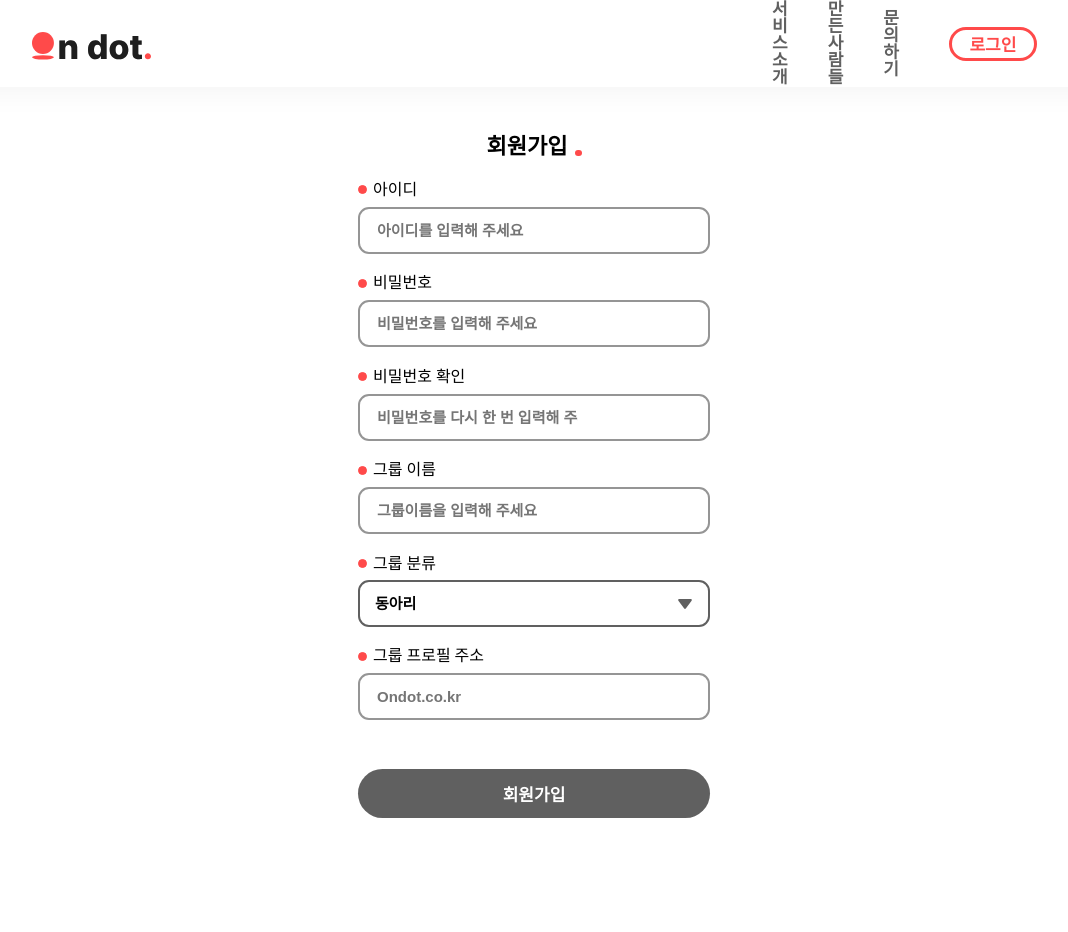
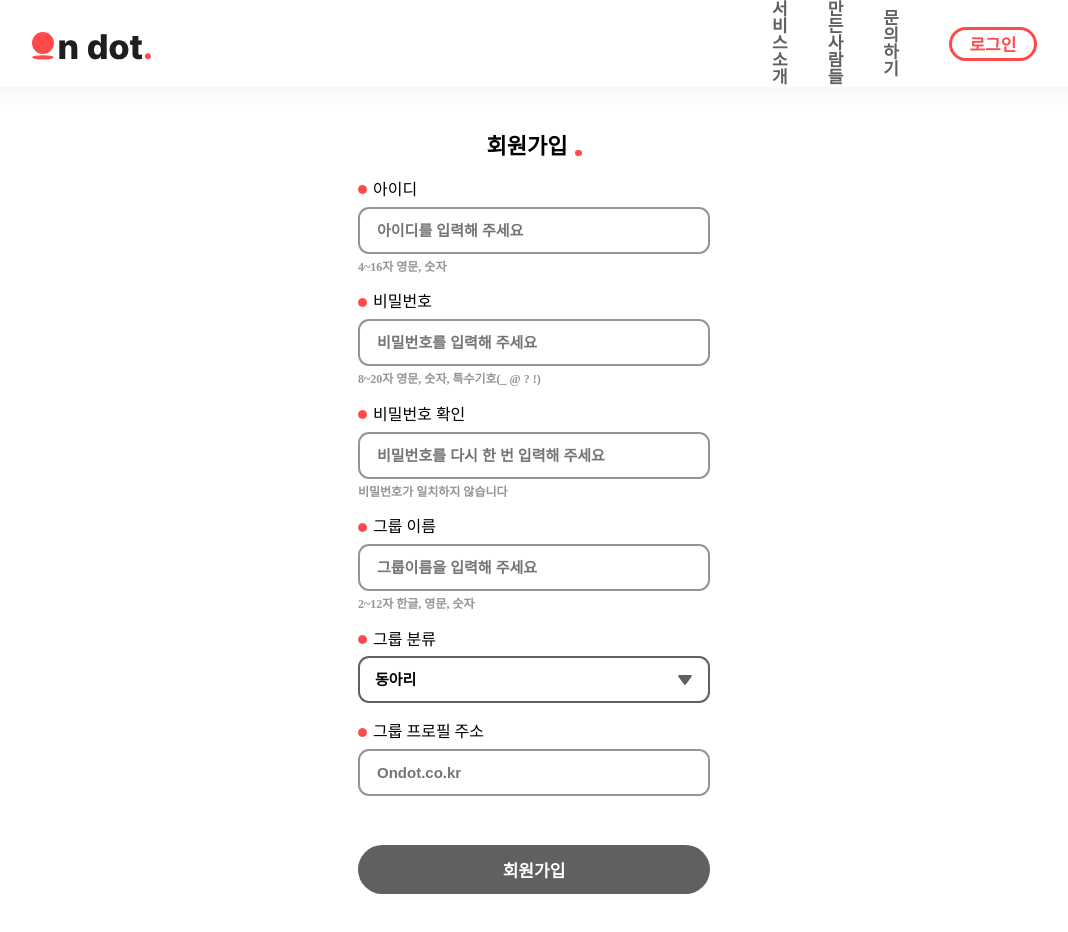
Before and after one commit to Team-OnDot/OnDot-Frontend, a React (Create React App) app: page /sign-up-id in a window 1280 px wide. Shown: the top 932 px of the page, without its empty margins (106-1174 px from the left). Built offline with nearby package versions, Linux system fonts and the light colour scheme; a web font is replaced by a local one.

Commit message:
[FEAT]#17 회원가입 유효성 검사 구현

```diff
--- a/src/components/login/LoginForm.style.ts
+++ b/src/components/login/LoginForm.style.ts
@@ -39,13 +39,13 @@ export const formHeaderText = styled.div`
 `;
 
 //입력 박스
-export const loginInputBox = styled.div<{toggle:boolean}>`
+export const loginInputBox = styled.div<{toggle:boolean, color: string}>`
     display: flex;
     margin-top: 9px;
     width: 352px;
     height: 47px;
     border-radius: 11px;
-    border: 2px solid ${props=>(props.toggle ? `${props.theme.colors.gray2}`: `${props.theme.colors.gray4}`)};
+    border: 2px solid ${props=>(props.toggle ? props.color: `${props.theme.colors.gray4}`)};
     color: ${props=>(props.toggle ? `${props.theme.colors.gray1}`: `${props.theme.colors.gray2}`)};
 `;
 
@@ -54,7 +54,9 @@ export const loginInput = styled.input`
     font-size: 15px;
     margin-left: 15px;
     border: none;
+    border-radius: 11px;
     font-weight: 600;
+    width: 352px;
 `;
 
 //입력 취소 버튼
--- a/src/components/login/LoginForm.tsx
+++ b/src/components/login/LoginForm.tsx
@@ -68,7 +68,7 @@ function LoginForm() {
                     <S.ellipse></S.ellipse>
                     <S.formHeaderText>아이디</S.formHeaderText>
                 </S.formHeader>
-                <S.loginInputBox toggle={checkId}>
+                <S.loginInputBox toggle={checkId} color={""}>
                     <S.loginInput
                         id="userId"
                         type="id"
@@ -93,7 +93,7 @@ function LoginForm() {
                     <S.ellipse></S.ellipse>
                     <S.formHeaderText>비밀번호</S.formHeaderText>
                 </S.formHeader>
-                <S.loginInputBox toggle={checkPw}>
+                <S.loginInputBox toggle={checkPw} color={""}>
                     <S.loginInput
                         id="userPw"
                         type="password"
--- a/src/components/signUp/SignUpForm.style.ts
+++ b/src/components/signUp/SignUpForm.style.ts
@@ -59,12 +59,14 @@ export const groupTypeUl = styled.ul<{toggle:boolean}>`
 export const groupTypeLi = styled.li`
     font-size: 15px;
     font-weight: 600;
-    height: 45.5px;
+    height: 45px;
     padding: 15px 15px;
+    color: ${props => props.theme.colors.gray2};
 
     //마우스 닿으면 색변경
     &:hover{
         background: ${props => props.theme.colors.red4};
+        color: ${props => props.theme.colors.gray1};
     }
 `;
 
@@ -94,3 +96,22 @@ export const signUpBtn = styled.button<{toggle: boolean}>`
     border-radius: 30px;
     background: ${props=>(props.toggle ? `${props.theme.colors.red1}`: `${props.theme.colors.gray2}`)};
 `;
+
+//에러메세지
+export const errorMessage = styled.div`
+    font-size: 12px;
+    font-weight: 600;
+    margin-top: 7px;
+`;
+
+//헬퍼메시지
+export const heplerText = styled.text<{error:boolean}>`
+    color: ${props => props.theme.colors.gray4};
+    display: ${props => props.error ? 'none' : null};
+`;
+
+//에러메시지
+export const errorText = styled.text<{error:boolean}>`
+    color: ${props => props.theme.colors.red1};
+    display: ${props => props.error ? null : 'none'};
+`;
--- a/src/components/signUp/SignUpForm.tsx
+++ b/src/components/signUp/SignUpForm.tsx
@@ -3,6 +3,7 @@ import * as S from './SignUpForm.style';
 import GroupType from './GroupType';
 import {useForm} from 'react-hook-form';
 import { useState, useEffect } from 'react';
+import { getValue } from '@testing-library/user-event/dist/utils';
 
 function SignUpForm(){
 
@@ -19,9 +20,12 @@ function SignUpForm(){
         register,
         handleSubmit,
         watch,
+        setError,
         resetField,
+        clearErrors,
+        getValues,
         formState: { errors },
-    } = useForm<FormValue>();
+    } = useForm<FormValue>({ mode: 'onBlur' });
 
     //버튼 활성화 변수
     const [isActive, setIsActive] = useState(false);
@@ -33,72 +37,69 @@ function SignUpForm(){
     const onChangeGroupName = watch("groupName")?.length ?? 0;
     const onChangeGroupProfile = watch("groupProfile")?.length ?? 0;
 
-    const [checkId, setCheckId] = useState(false);
-    const [checkPw, setCheckPw] = useState(false);
-    const [checkPwCheck, setCheckPwCheck] = useState(false);
-    const [checkGroupName, setCheckGroupName] = useState(false);
-    const [checkGroupProfile, setCheckGroupProfile] = useState(false);
+    //비밀번호 일치 확인
+    useEffect(() => {
+
+        if (watch('userPw') !== watch('pwCheck') && watch('pwCheck')) {
+            setError('pwCheck', {
+                type: 'password-mismatch',
+                message: '비밀번호가 일치하지 않습니다'
+            })
+            } else { // 비밀번호 일치시 오류 제거
+            clearErrors('pwCheck');
+            }
+        }, [watch('userPw'), watch('pwCheck')])
 
 
-    //회원가입 버튼 활성화
+     //회원가입 버튼 활성화
+    const watchAll = Object.values(watch());
     useEffect(() => {
-        //다 입력되면 버튼 색 활성화
-        if(onChangeId > 0 && onChangePw > 0 && onChangePwCheck > 0 &&
-            onChangeGroupName && onChangeGroupProfile)
-            setIsActive(true);
-        else
-            setIsActive(false);
-
-        //입력된 박스 border색 변경
-        if(onChangeId > 0)
-            setCheckId(true);
-        else
-            setCheckId(false);
-
-        if(onChangePw > 0)
-            setCheckPw(true);
-        else
-            setCheckPw(false);
-
-        if(onChangePwCheck > 0)
-            setCheckPwCheck(true);
-        else
-            setCheckPwCheck(false);
-
-        if(onChangeGroupName > 0)
-            setCheckGroupName(true);
-        else
-            setCheckGroupName(false);
-
-        if(onChangeGroupProfile > 0)
-            setCheckGroupProfile(true);
-        else
-            setCheckGroupProfile(false);
-    });
+        if (watchAll.every((el) => el)) {
+        setIsActive(true);
+        } else {
+        setIsActive(false);
+        }
+    }, [watchAll]);
 
     //입력 취소 버튼
     const removeInput = (name:any) => {
         resetField(name);
     }
 
+    //값이 다 정상적으로 입력되었을 때 실행되는 함수
+    const onValid = (data: FormValue) => {
+        console.log("성공");
+        console.log(data);
+      };
+
+    //값이 다 비정상적으로 입력되었을 때 실행되는 함수
+    const onError = (error:any) => {
+        console.log(error);
+    };
+
     return(
-        <L.loginForm>
+        <L.loginForm onSubmit={handleSubmit(onValid, onError)}>
 
+            {/*아이디*/}
             <L.idForm>
                 <L.formHeader>
                     <L.ellipse></L.ellipse>
                     <L.formHeaderText>아이디</L.formHeaderText>
                 </L.formHeader>
-                <L.loginInputBox toggle={checkId}>
+                <L.loginInputBox
+                    toggle={onChangeId > 0 ? true: false || errors.userId ? true: false}
+                    color={errors.userId ? '#FF4A4A': '#606060'}
+                >
                     <L.loginInput
                         id="userId"
-                        type="id"
+                        type="text"
                         placeholder="아이디를 입력해 주세요"
                         {...register("userId",{
                             required: true,
-                            maxLength: 16,
-                            minLength: 4,
-                            pattern: /^[a-zA-Z0-9]{4,12}$/,
+                            pattern: {
+                                value: /^[a-zA-Z0-9]{4,16}$/,
+                                message: "4~16자 영문, 숫자"
+                            },
                         })}
                     />
                     {onChangeId > 0 &&
@@ -108,22 +109,32 @@ function SignUpForm(){
                         />
                     }
                 </L.loginInputBox>
+                <S.errorMessage>
+                    {onChangeId === 0 && <S.heplerText error={errors.userId ? true : false}>4~16자 영문, 숫자</S.heplerText>}
+                    <S.errorText error={errors.userId ? true : false}>4~16자 영문, 숫자</S.errorText>
+                </S.errorMessage>
             </L.idForm>
 
+            {/*비밀번호*/}
             <L.pwForm>
                 <L.formHeader>
                     <L.ellipse></L.ellipse>
                     <L.formHeaderText>비밀번호</L.formHeaderText>
                 </L.formHeader>
-                <L.loginInputBox toggle={checkPw}>
+                <L.loginInputBox
+                    toggle={onChangePw > 0 ? true: false || errors.userPw ? true: false}
+                    color={errors.userPw ? '#FF4A4A': '#606060'}
+                >
                     <L.loginInput
                         id="userPw"
                         type="password"
                         placeholder="비밀번호를 입력해 주세요"
                         {...register("userPw",{
                             required: true,
-                            maxLength: 20,
-                            pattern: /^[A-Za-z0-9]{6,20}$/,
+                            pattern: {
+                                value:/^[a-z0-9#?!@$%^&*-](?=.*?[a-z])(?=.*?[0-9])(?=.*?[#?!@$ %^&*-])[a-z0-9#?!@$%^&*-]{8,20}$/,
+                                message: "8~20자 영문, 숫자, 특수기호(_ @ ? !)"
+                            },
                         })}
                     />
                     {onChangePw > 0 &&
@@ -133,20 +144,35 @@ function SignUpForm(){
                         />
                     }
                 </L.loginInputBox>
+                <S.errorMessage>
+                    {onChangePw === 0 && <S.heplerText error={errors.userPw ? true : false}>8~20자 영문, 숫자, 특수기호(_ @ ? !)</S.heplerText>}
+                    <S.errorText error={errors.userPw ? true : false}>8~20자 영문, 숫자, 특수기호(_ @ ? !)</S.errorText>
+                </S.errorMessage>
             </L.pwForm>
 
-
+            {/*비밀번호 확인*/}
             <L.pwForm>
                 <L.formHeader>
                     <L.ellipse></L.ellipse>
                     <L.formHeaderText>비밀번호 확인</L.formHeaderText>
                 </L.formHeader>
-                <L.loginInputBox toggle={checkPwCheck}>
+                <L.loginInputBox
+                    toggle={onChangePwCheck > 0 ? true: false || errors.pwCheck ? true: false}
+                    color={errors.pwCheck ? '#FF4A4A': '#606060'}
+                >
                     <L.loginInput
                         id="pwCheck"
                         type="password"
                         placeholder="비밀번호를 다시 한 번 입력해 주세요"
-                        {...register("pwCheck")}
+                        {...register("pwCheck",{
+                            required: true,
+                            validate: {
+                                matchPassword: (value) => {
+                                  const { userPw } = getValues();
+                                  return userPw === value || '비밀번호가 일치하지 않습니다'
+                                }
+                            }
+                        })}
                     />
                     {onChangePwCheck > 0 &&
                         <L.inputCancelBtn
@@ -155,19 +181,33 @@ function SignUpForm(){
                         />
                     }
                 </L.loginInputBox>
+                <S.errorMessage>
+                    {onChangePwCheck === 0 && <S.heplerText error={errors.pwCheck ? true : false}>비밀번호가 일치하지 않습니다</S.heplerText>}
+                    <S.errorText error={errors.pwCheck ? true : false}>{errors?.pwCheck?.message}</S.errorText>
+                </S.errorMessage>
             </L.pwForm>
 
+            {/*그룹 이름*/}
             <L.pwForm>
                 <L.formHeader>
                     <L.ellipse></L.ellipse>
                     <L.formHeaderText>그룹 이름</L.formHeaderText>
                 </L.formHeader>
-                <L.loginInputBox toggle={checkGroupName}>
+                <L.loginInputBox
+                    toggle={onChangeGroupName > 0 ? true: false || errors.groupName ? true: false}
+                    color={errors.groupName ? '#FF4A4A': '#606060'}
+                >
                     <L.loginInput
                         id="grounName"
                         type="text"
                         placeholder="그룹이름을 입력해 주세요"
-                        {...register("groupName")}
+                        {...register("groupName",{
+                            required: true,
+                            pattern: {
+                                value:/^[a-zA-Z0-9ㄱ-ㅎ|ㅏ-ㅣ|가-힣]{2,12}$/,
+                                message: "2~12자 한글, 영문, 숫자"
+                            },
+                        })}
                     />
                     {onChangeGroupName > 0 &&
                         <L.inputCancelBtn
@@ -176,8 +216,13 @@ function SignUpForm(){
                         />
                     }
                 </L.loginInputBox>
+                <S.errorMessage>
+                    {onChangeGroupName === 0 && <S.heplerText error={errors.groupName ? true : false}>2~12자 한글, 영문, 숫자</S.heplerText>}
+                    <S.errorText error={errors.groupName ? true : false}>2~12자 한글, 영문, 숫자</S.errorText>
+                </S.errorMessage>
             </L.pwForm>
 
+            {/*그룹 분류*/}
             <L.pwForm>
                 <L.formHeader>
                     <L.ellipse></L.ellipse>
@@ -186,18 +231,29 @@ function SignUpForm(){
                     <GroupType/>
             </L.pwForm>
 
+            {/*그룹 프로필 주소*/}
             <L.pwForm>
                 <L.formHeader>
                     <L.ellipse></L.ellipse>
                     <L.formHeaderText>그룹 프로필 주소</L.formHeaderText>
                 </L.formHeader>
-                <L.loginInputBox toggle={checkGroupProfile}>
+                <L.loginInputBox
+                    toggle={onChangeGroupProfile > 0 ? true: false || errors.groupProfile ? true: false}
+                    color={errors.groupProfile ? '#FF4A4A': '#606060'}
+                >
                     <L.loginInput
                         id="groupProfile"
-                        type="email"
+                        type="text"
                         placeholder="Ondot.co.kr"
-                        {...register("groupProfile")}
+                        {...register("groupProfile",{
+                            required: true,
+                            pattern: {
+                                value: /^[a-zA-Z0-9]{1,100}$/,
+                                message: "ㅇ"
+                            },
+                        })}
                     />
+                    {/*clear버튼*/}
                     {onChangeGroupProfile > 0 &&
                         <L.inputCancelBtn
                             src={process.env.PUBLIC_URL + '/images/inputCancelIcon.svg'}
```
